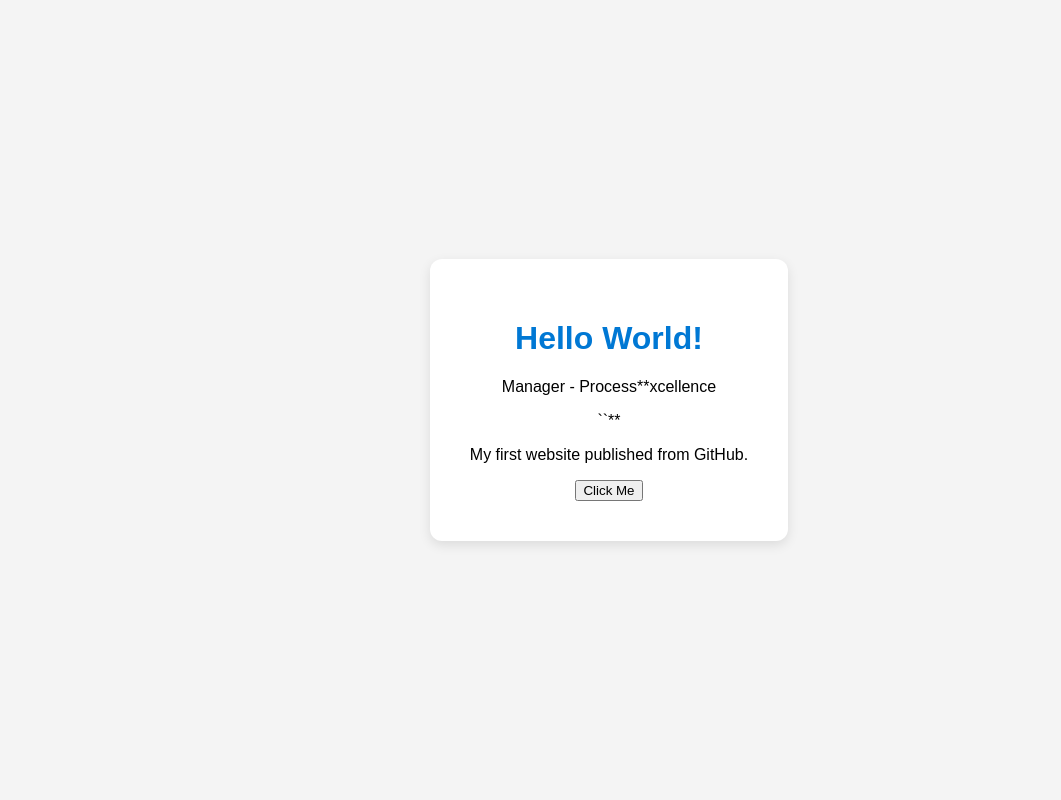
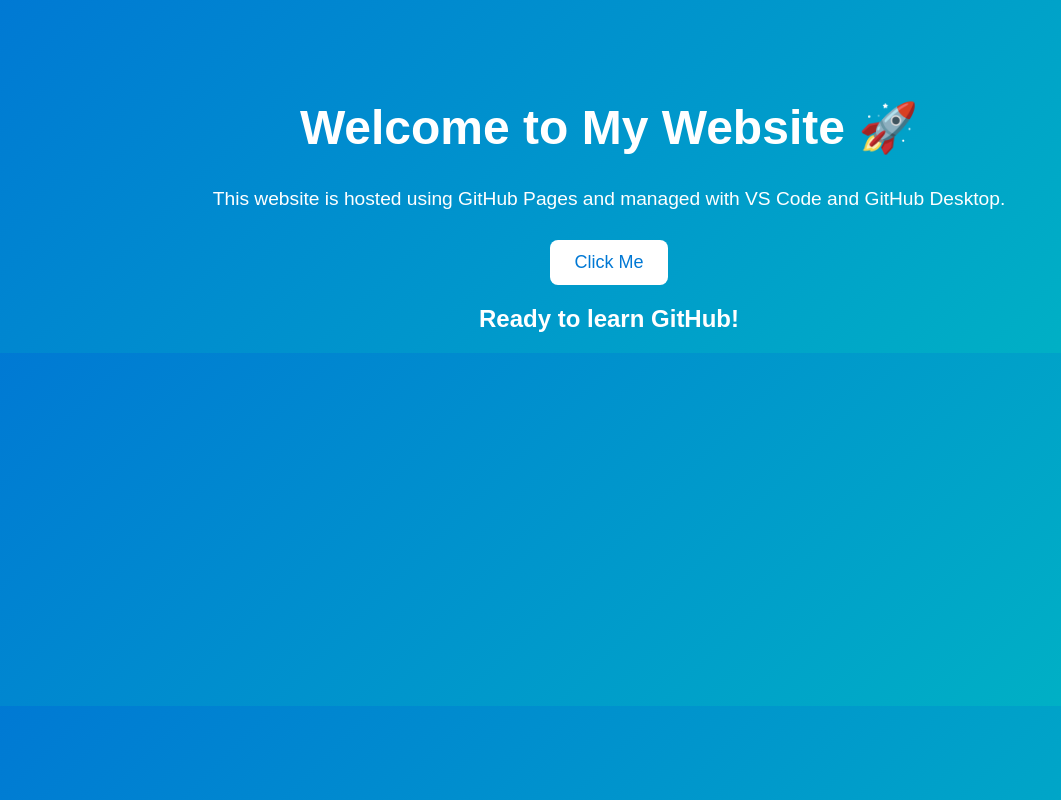
Before and after one commit to JaayaanVora/hello-world-site, a plain HTML site: page index.html in a window 1280 px wide. Shown: the whole page, without its empty margins (31-1092 px from the left). Drawn offline with Linux system fonts and the light colour scheme.

Commit message:
Added CSS styling and JavaScript interaction Show more lines

```diff
--- a/index.html
+++ b/index.html
@@ -1,25 +1,29 @@
 <!DOCTYPE html>
 <html lang="en">
 <head>
-<meta charset="UTF-8">
-<meta name="viewport" content="width=device-width, initial-scale=1.0">
-<title>Hello World</title>
-<style>
-body{font-family:Arial,sans-serif;display:flex;justify-content:center;align-items:center;height:100vh;background:#f4f4f4;margin:0}
-.card{background:white;padding:40px;border-radius:12px;box-shadow:0 4px 12px rgba(0,0,0,.1);text-align:center}
-h1{color:#0078d4}
-</style>
+    <meta charset="UTF-8">
+    <meta name="viewport" content="width=device-width, initial-scale=1.0">
+    <title>Jaayaan's Website</title>
+    <link rel="stylesheet" href="style.css">
 </head>
 <body>
-<div class="card">
-<h1>Hello World!</h1>
-<h1**elcome to Jaayaan's**ebsite</h1>
-<p>Manager - Process**xcellence</p>
-``**
-<p>My first website published from GitHub.</p>
-<button onclick="alert('Hello**orld!')">
-Click Me
-</button**
-</div>
+
+    <div class="container">
+        <h1>Welcome to My Website 🚀</h1>
+
+        <p>
+            This website is hosted using GitHub Pages and managed with VS Code and GitHub Desktop.
+        </p>
+
+        <button onclick="changeMessage()">
+            Click Me
+        </button>
+
+        <h2 id="message">
+            Ready to learn GitHub!
+        </h2>
+    </div>
+
+    <script src="script.js"></script>
 </body>
 </html>
--- /dev/null
+++ b/script.js
@@ -0,0 +1,4 @@
+function changeMessage() {
+    document.getElementById("message").innerHTML =
+        "🎉 JavaScript is Working! Commit and Push this change.";
+}
--- /dev/null
+++ b/style.css
@@ -0,0 +1,41 @@
+body {
+    font-family: Arial, sans-serif;
+    background: linear-gradient(135deg, #0078D4, #00B7C3);
+    color: white;
+    text-align: center;
+    margin: 0;
+    padding: 0;
+}
+
+.container {
+    margin-top: 100px;
+}
+
+h1 {
+    font-size: 3rem;
+}
+
+p {
+    font-size: 1.2rem;
+    margin-bottom: 30px;
+}
+
+button {
+    background-color: white;
+    color: #0078D4;
+    border: none;
+    padding: 12px 24px;
+    font-size: 18px;
+    border-radius: 8px;
+    cursor: pointer;
+    transition: 0.3s;
+}
+
+button:hover {
+    background-color: #f0f0f0;
+    transform: scale(1.05);
+}
+
+#message {
+    margin-top: 20px;
+}
```
